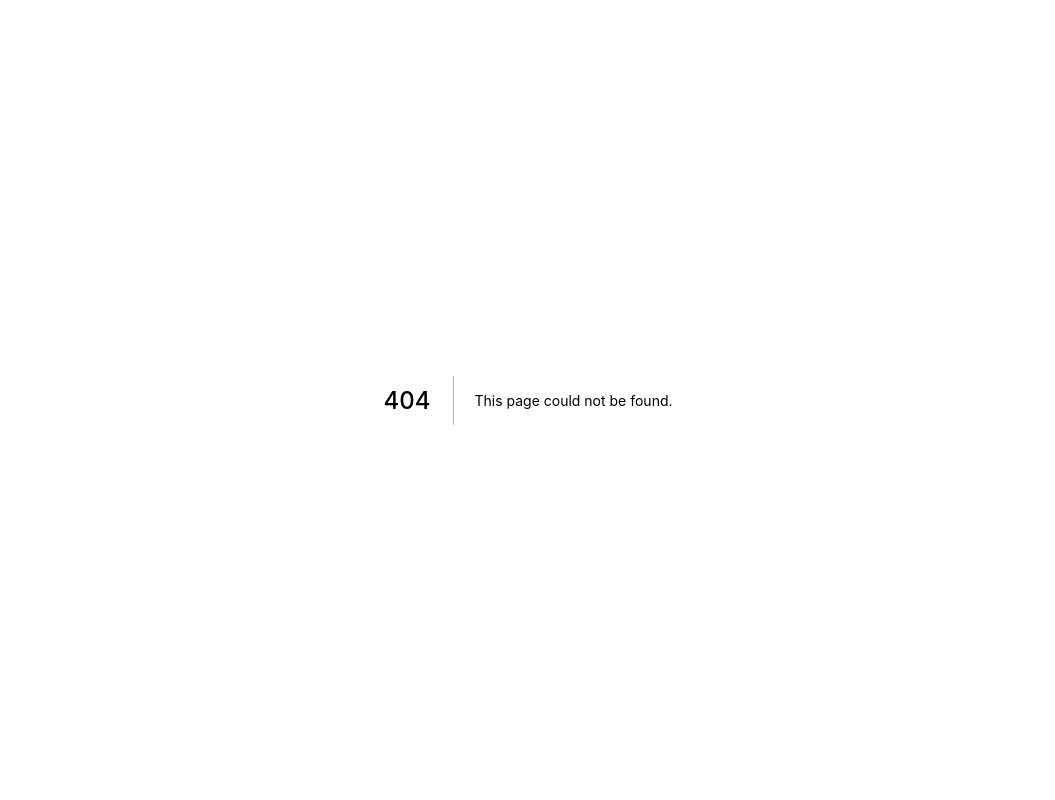
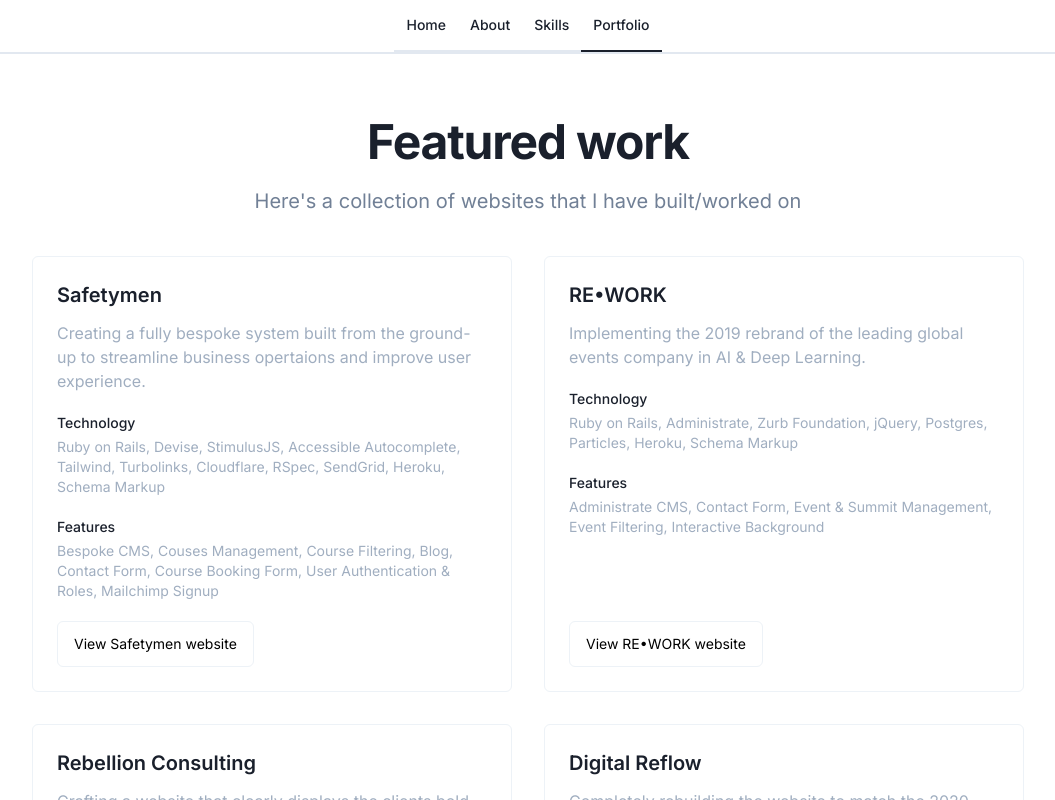
Before and after one commit to markmead/portfolio, a Next.js app: page /portfolio in a window 1280 px wide. Before the commit this address had no page. Shown: the top 800 px of the page, without its empty margins (112-1167 px from the left). Built offline with nearby package versions, Linux system fonts and the light colour scheme; what @tailwindcss/ui would draw is missing.

Commit message:
Add initial projects to portfolio

```diff
--- a/components/about-card/index.js
+++ b/components/about-card/index.js
@@ -17,7 +17,7 @@
     text: 'Hello',
   }
   return (
-    <Card>
+    <Card classNames='mt-5 sm:mt-10'>
       <div className='px-4 py-5 sm:px-6'>
         <dl className='grid grid-cols-1 row-gap-8 col-gap-4 sm:grid-cols-2'>
           {about.map((info) => {
--- a/components/card/index.js
+++ b/components/card/index.js
@@ -1,6 +1,8 @@
-function Card({ children }) {
+import cn from 'classnames'
+
+function Card({ children, classNames }) {
   return (
-    <div className='mt-5 overflow-hidden bg-white rounded-md shadow-xl sm:shadow-2xl md:rounded-lg md:mt-10'>
+    <div className={cn('overflow-hidden bg-white rounded-md shadow-xl sm:shadow-2xl md:rounded-lg', classNames)}>
       {children}
     </div>
   )
--- a/components/navbar/index.js
+++ b/components/navbar/index.js
@@ -7,6 +7,7 @@
         <NavLink path='/' title='Home' />
         <NavLink path='/about' title='About' />
         <NavLink path='/skills' title='Skills' />
+        <NavLink path='/portfolio' title='Portfolio' />
       </div>
     </nav>
   )
--- /dev/null
+++ b/components/portfolio-item/index.js
@@ -0,0 +1,30 @@
+function PortfolioItem({ data }) {
+  return (
+    <div className='flex flex-col justify-between p-6 border border-gray-200 sm:rounded-md'>
+      <div class='flex-1'>
+        <h3 class='text-xl leading-7 font-semibold text-gray-900'>{data.brand}</h3>
+        <p class='mt-3 text-base leading-6 text-gray-500'>{data.description}</p>
+        <div class='mt-5'>
+          <p class='text-sm leading-5 font-medium text-gray-900'>Technology</p>
+          <div class='flex text-sm leading-5 text-gray-500 mt-1'>{data.technology.join(', ')}</div>
+        </div>
+        <div class='mt-5'>
+          <p class='text-sm leading-5 font-medium text-gray-900'>Features</p>
+          <div class='flex text-sm leading-5 text-gray-500 mt-1'>{data.features.join(', ')}</div>
+        </div>
+      </div>
+      <span class='flex-shrink-0 inline-flex mt-5'>
+        <a
+          href={data.link}
+          rel='noopener noreferrer'
+          target='_blank'
+          class='px-4 py-3 inline-flex border-gray-200 border text-sm hover:border-blue-600 leading-5 rounded-md transition-all hover:shadow-lg duration-150 ease-in-out bg-gray-50'
+        >
+          View {data.brand} website
+        </a>
+      </span>
+    </div>
+  )
+}
+
+export default PortfolioItem
--- a/components/skills-card/index.js
+++ b/components/skills-card/index.js
@@ -13,10 +13,11 @@
     { title: 'Static Site Generation', text: 'Next, Gatsby, Gridsome, Nuxt & Jekyll' },
     { title: 'CMS', text: 'Spina, Netlify, WordPress, Contentful & Forestry' },
     { title: 'CSS Frameworks', text: 'Tailwind, Zurb Foundation, Bootstrap, Skeleton & GOVUK Design System' },
+    { title: 'Tools', text: 'Schema Markup, Webpack, PostCSS, Babel' },
   ]
 
   return (
-    <Card>
+    <Card classNames='mt-5 sm:mt-10'>
       <div className='px-4 py-5 sm:p-0'>
         <dl className='space-y-8 sm:space-y-0 sm:divide-y sm:divide-gray-200'>
           {skills.map((skill) => {
--- /dev/null
+++ b/data/projects.js
@@ -0,0 +1,88 @@
+const projects = [
+  {
+    brand: 'Safetymen',
+    description:
+      'Creating a fully bespoke system built from the ground-up to streamline business opertaions and improve user experience.',
+    technology: [
+      'Ruby on Rails',
+      'Devise',
+      'StimulusJS',
+      'Accessible Autocomplete',
+      'Tailwind',
+      'Turbolinks',
+      'Cloudflare',
+      'RSpec',
+      'SendGrid',
+      'Heroku',
+      'Schema Markup',
+    ],
+    features: [
+      'Bespoke CMS',
+      'Couses Management',
+      'Course Filtering',
+      'Blog',
+      'Contact Form',
+      'Course Booking Form',
+      'User Authentication & Roles',
+      'Mailchimp Signup',
+    ],
+    link: 'https://www.safetymen.co.uk/',
+  },
+  {
+    brand: 'RE•WORK',
+    description: 'Implementing the 2019 rebrand of the leading global events company in AI & Deep Learning.',
+    technology: [
+      'Ruby on Rails',
+      'Administrate',
+      'Zurb Foundation',
+      'jQuery',
+      'Postgres',
+      'Particles',
+      'Heroku',
+      'Schema Markup',
+    ],
+    features: [
+      'Administrate CMS',
+      'Contact Form',
+      'Event & Summit Management',
+      'Event Filtering',
+      'Interactive Background',
+    ],
+    link: 'https://www.re-work.co/',
+  },
+  {
+    brand: 'Rebellion Consulting',
+    description: 'Crafting a website that clearly displays the clients bold branding and approach with their work.',
+    technology: ['Ruby on Rails', 'SpinaCMS', 'Zurb Foundation', 'jQuery', 'SendGrid', 'Heroku'],
+    features: ['Powerful CMS', 'Projects', 'Blog', 'Contact Form', 'Pixelated Lazy Loading', 'Mailchimp Signup'],
+    link: 'https://rebellionconsulting.com/',
+  },
+  {
+    brand: 'Digital Reflow',
+    description:
+      'Completely rebuilding the website to match the 2020 rebrand, focusing on a clear message of what they do.',
+    technology: [
+      'Ruby on Rails',
+      'SpinaCMS',
+      'Tailwind',
+      'StimulusJS',
+      'Lodash',
+      'SendGrid',
+      'Heroku',
+      'Schema Markup',
+    ],
+    features: [
+      'Powerful CMS',
+      'Projects',
+      'Blog',
+      'Contact Form',
+      'Lazy Loading',
+      'Vimeo Video',
+      'Mailchimp Signup',
+      'Project Brief Form',
+    ],
+    link: 'https://www.digitalreflow.co.uk/',
+  },
+]
+
+export default projects
--- /dev/null
+++ b/pages/portfolio.js
@@ -0,0 +1,31 @@
+import Head from 'next/head'
+
+import Layout from '../components/layout'
+import PageHeading from '../components/page-heading'
+import PageSubHeading from '../components/page-sub-heading'
+import PortfolioItem from '../components/portfolio-item'
+
+import projects from '../data/projects'
+
+function Portfolio() {
+  return (
+    <>
+      <Head>
+        <title>Portfolio | Mark Mead - Web Developer, Essex</title>
+        <meta name='description' content="A collection of websites I've built" />
+      </Head>
+
+      <Layout>
+        <PageHeading title='Featured work' />
+        <PageSubHeading title="Here's a collection of websites that I have built/worked on" />
+        <div className='mt-5 sm:grid sm:grid-cols-2 sm:gap-8 sm:mt-10'>
+          {projects.map((project) => {
+            return <PortfolioItem data={project} />
+          })}
+        </div>
+      </Layout>
+    </>
+  )
+}
+
+export default Portfolio
```
